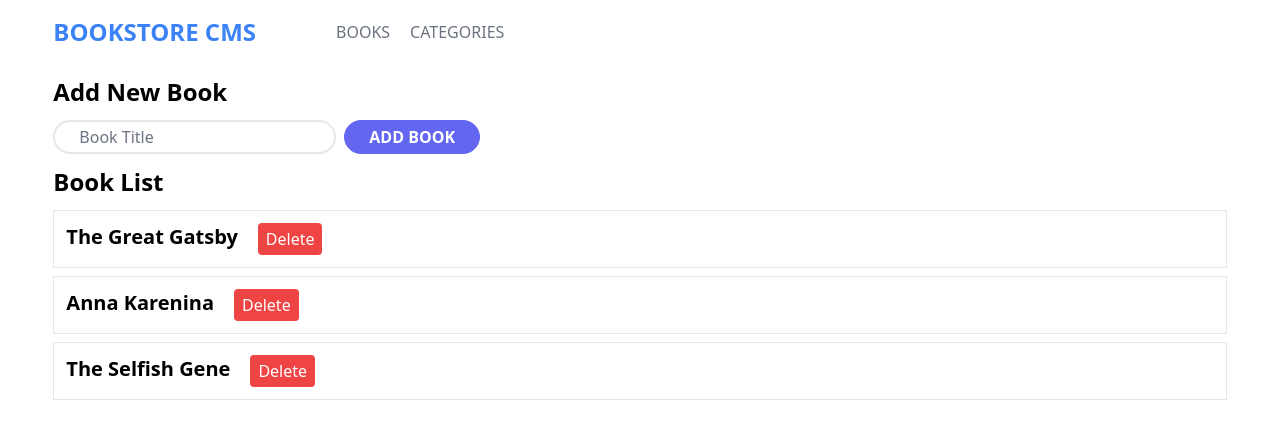
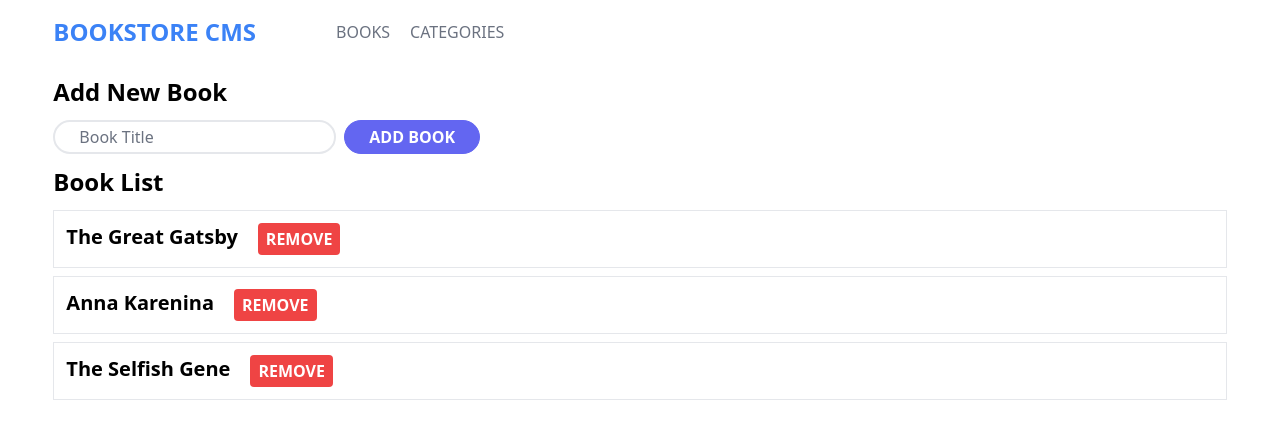
Before and after one commit to Titus-Kiplagat/react-bookstore, a React (Create React App) app: page / in a window 1280 px wide. Shown: the top 426 px of the page. Built offline with nearby package versions, Linux system fonts and the light colour scheme.

Commit message:
Import Button component and dispatch remove Book action

```diff
--- a/src/components/Book.jsx
+++ b/src/components/Book.jsx
@@ -1,24 +1,32 @@
+/* eslint-disable no-console */
 import PropTypes from 'prop-types';
+import { useDispatch } from 'react-redux';
+import { removeBook } from '../redux/books/booksSlice';
+import Button from './Button';
 
-const Book = ({ book, onDelete }) => (
-  <div className="border p-3 mb-2 flex gap-5">
-    <p className="text-xl font-bold">{book.title}</p>
-    <button
-      type="button"
-      onClick={() => onDelete(book.id)}
-      className="bg-red-500 text-white px-2 py-1 rounded"
-    >
-      Delete
-    </button>
-  </div>
-);
+const Book = ({ book }) => {
+  const dispatch = useDispatch();
+  const { title, item_id: itemId } = book;
+  return (
+
+    <div className="border p-3 mb-2 flex gap-5">
+      <p className="text-xl font-bold">{title}</p>
+      <Button
+        type="button"
+        onClick={() => dispatch(removeBook(itemId))}
+        buttonStyles="bg-red-500 text-white px-2 py-1 rounded"
+      >
+        REMOVE
+      </Button>
+    </div>
+  );
+};
 
 Book.propTypes = {
-  book: PropTypes.exact({
-    id: PropTypes.number.isRequired,
+  book: PropTypes.shape({
+    item_id: PropTypes.string.isRequired,
     title: PropTypes.string.isRequired,
   }).isRequired,
-  onDelete: PropTypes.func.isRequired,
 };
 
 export default Book;
```
